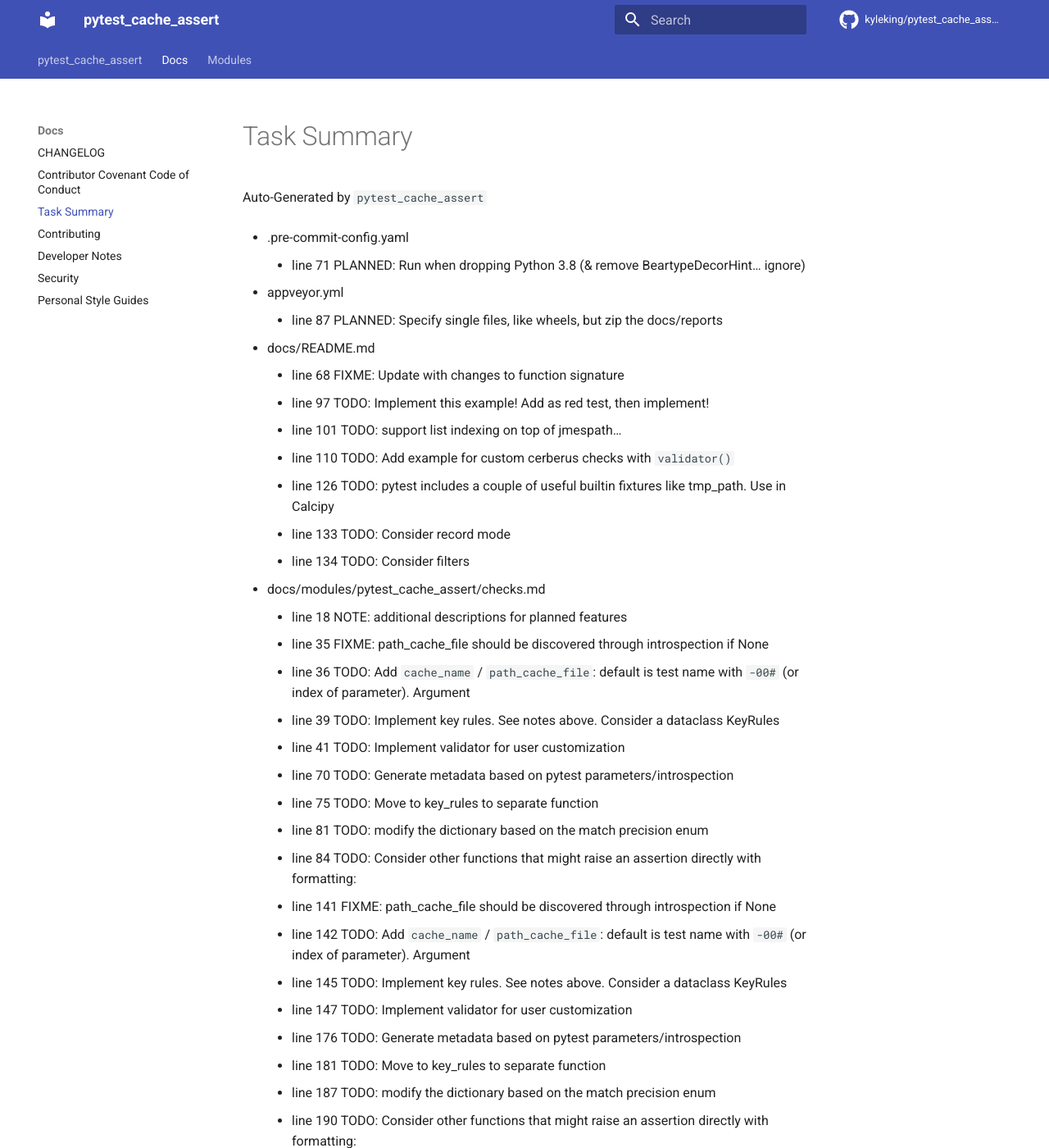
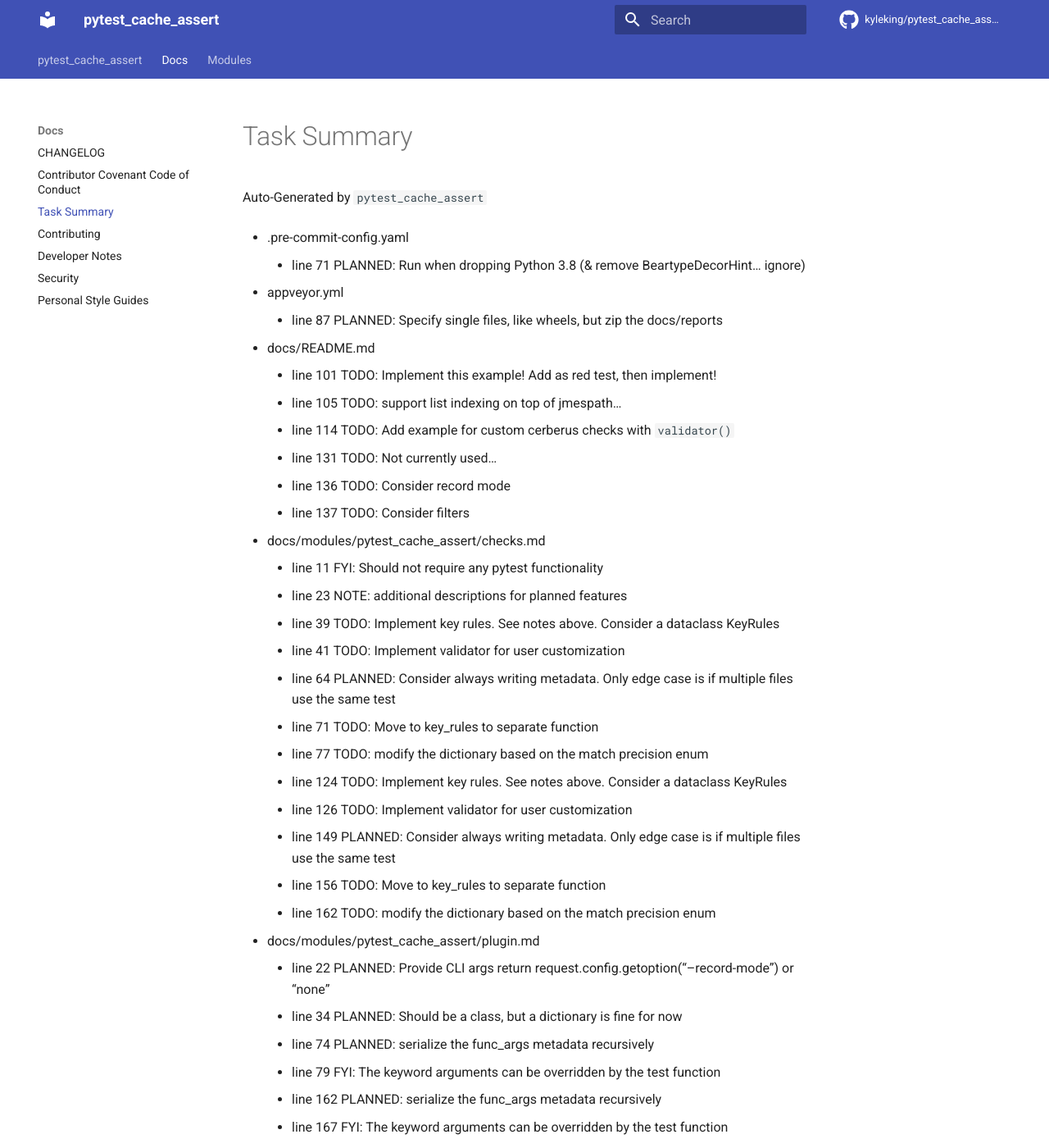
Before and after one commit to KyleKing/pytest_cache_assert, an MkDocs documentation site: the page built from docs/docs/CODE_TAG_SUMMARY.md, in a window 1280 px wide and 1400 px high. Shown: the whole window at 82% size. Built offline with MkDocs 1.6.1 and Material for MkDocs 9.7.7, drawn with Linux system fonts in a browser that asks for light colours; comment, search, counter and statistics services are not loaded; some of the changed text lies outside the part shown.

Commit message:
docs: update with doit

```diff
--- a/docs/docs/CODE_TAG_SUMMARY.md
+++ b/docs/docs/CODE_TAG_SUMMARY.md
@@ -9,61 +9,54 @@ Auto-Generated by `pytest_cache_assert`
     - line  87 PLANNED: Specify single files, like wheels, but zip the docs/reports
 
 - docs/README.md
-    - line  68   FIXME: Update with changes to function signature
-    - line  97    TODO: Implement this example! Add as red test, then implement!
-    - line 101    TODO: support list indexing on top of jmespath...
-    - line 110    TODO: Add example for custom cerberus checks with `validator()`
-    - line 126    TODO: pytest includes a couple of useful builtin fixtures like tmp_path. Use in Calcipy
-    - line 133    TODO: Consider record mode
-    - line 134    TODO: Consider filters
+    - line 101    TODO: Implement this example! Add as red test, then implement!
+    - line 105    TODO: support list indexing on top of jmespath...
+    - line 114    TODO: Add example for custom cerberus checks with `validator()`
+    - line 131    TODO: Not currently used...
+    - line 136    TODO: Consider record mode
+    - line 137    TODO: Consider filters
 
 - docs/modules/pytest_cache_assert/checks.md
-    - line  18    NOTE: additional descriptions for planned features
-    - line  35   FIXME: path_cache_file should be discovered through introspection if None
-    - line  36    TODO: Add `cache_name` / `path_cache_file`: default is test name with `-00#` (or index of parameter). Argument
+    - line  11     FYI: Should not require any pytest functionality
+    - line  23    NOTE: additional descriptions for planned features
     - line  39    TODO: Implement key rules. See notes above. Consider a dataclass KeyRules
     - line  41    TODO: Implement validator for user customization
-    - line  70    TODO: Generate metadata based on pytest parameters/introspection
-    - line  75    TODO: Move to key_rules to separate function
-    - line  81    TODO: modify the dictionary based on the match precision enum
-    - line  84    TODO: Consider other functions that might raise an assertion directly with formatting:
-    - line 141   FIXME: path_cache_file should be discovered through introspection if None
-    - line 142    TODO: Add `cache_name` / `path_cache_file`: default is test name with `-00#` (or index of parameter). Argument
-    - line 145    TODO: Implement key rules. See notes above. Consider a dataclass KeyRules
-    - line 147    TODO: Implement validator for user customization
-    - line 176    TODO: Generate metadata based on pytest parameters/introspection
-    - line 181    TODO: Move to key_rules to separate function
-    - line 187    TODO: modify the dictionary based on the match precision enum
-    - line 190    TODO: Consider other functions that might raise an assertion directly with formatting:
+    - line  64 PLANNED: Consider always writing metadata. Only edge case is if multiple files use the same test
+    - line  71    TODO: Move to key_rules to separate function
+    - line  77    TODO: modify the dictionary based on the match precision enum
+    - line 124    TODO: Implement key rules. See notes above. Consider a dataclass KeyRules
+    - line 126    TODO: Implement validator for user customization
+    - line 149 PLANNED: Consider always writing metadata. Only edge case is if multiple files use the same test
+    - line 156    TODO: Move to key_rules to separate function
+    - line 162    TODO: modify the dictionary based on the match precision enum
 
 - docs/modules/pytest_cache_assert/plugin.md
-    - line  19 PLANNED: Provide CLI args return request.config.getoption("--record-mode") or "none"
-    - line  30    TODO: Pytest config instance!
-    - line  71    TODO: Pytest config instance! |
-    - line  94    TODO: Pytest config instance!
+    - line  22 PLANNED: Provide CLI args return request.config.getoption("--record-mode") or "none"
+    - line  34 PLANNED: Should be a class, but a dictionary is fine for now
+    - line  74 PLANNED: serialize the func_args metadata recursively
+    - line  79     FYI: The keyword arguments can be overridden by the test function
+    - line 162 PLANNED: serialize the func_args metadata recursively
+    - line 167     FYI: The keyword arguments can be overridden by the test function
+    - line 199 PLANNED: Should be a class, but a dictionary is fine for now
 
 - pytest_cache_assert/_check_assert/constants.py
     - line  14 PLANNED: Consider something like: Union[_NESTED_DICT, _NESTED_LIST]
 
 - pytest_cache_assert/checks.py
     - line  15    NOTE: additional descriptions for planned features
-    - line  31   FIXME: path_cache_file should be discovered through introspection if None
-    - line  32    TODO: Add `cache_name` / `path_cache_file`: default is test name with `-00#` (or index of parameter). Argument
-    - line  35    TODO: Implement key rules. See notes above. Consider a dataclass KeyRules
-    - line  37    TODO: Implement validator for user customization
-    - line  65    TODO: Generate metadata based on pytest parameters/introspection
-    - line  70    TODO: Move to key_rules to separate function
-    - line  76    TODO: modify the dictionary based on the match precision enum
+    - line  31    TODO: Implement key rules. See notes above. Consider a dataclass KeyRules
+    - line  33    TODO: Implement validator for user customization
+    - line  56 PLANNED: Consider always writing metadata. Only edge case is if multiple files use the same test
+    - line  63    TODO: Move to key_rules to separate function
+    - line  69    TODO: modify the dictionary based on the match precision enum
 
 - pytest_cache_assert/plugin.py
-    - line  12 PLANNED: Provide CLI args return request.config.getoption("--record-mode") or "none"
+    - line  16 PLANNED: Provide CLI args return request.config.getoption("--record-mode") or "none"
+    - line  28 PLANNED: Should be a class, but a dictionary is fine for now
+    - line  62   FIXME: The index is not always the same as the parameter list index!
+    - line  70 PLANNED: serialize the func_args metadata recursively
+    - line  75     FYI: The keyword arguments can be overridden by the test function
 
-- tests/test_plugin.py
-    - line  10 PLANNED: This logic should be implemented through introspection and not in the test code each time!!
-
-- tests/test_readme.py
-    - line  40   FIXME: Being implemented
-
-Found code tags for FIXME (5), TODO (29), PLANNED (6), NOTE (2)
+Found code tags for FIXME (1), TODO (18), PLANNED (14), FYI (4), NOTE (2)
 
 <!-- calcipy:skip_tags -->
```
Also changed, not shown: docs/docs/CHANGELOG.md (+2 -0 lines), docs/modules/pytest_cache_assert/checks.md (+31 -51 lines), docs/modules/pytest_cache_assert/plugin.md (+111 -15 lines), docs/modules/pytest_cache_assert/index.md (line endings or trailing spaces), 2 other files.
